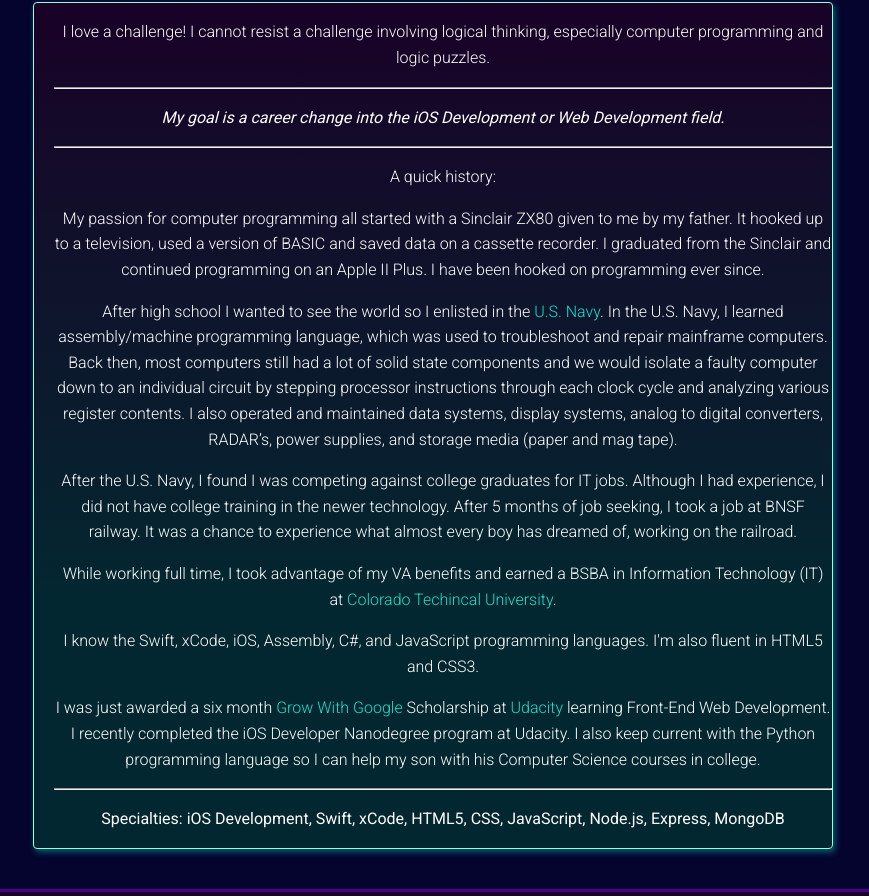
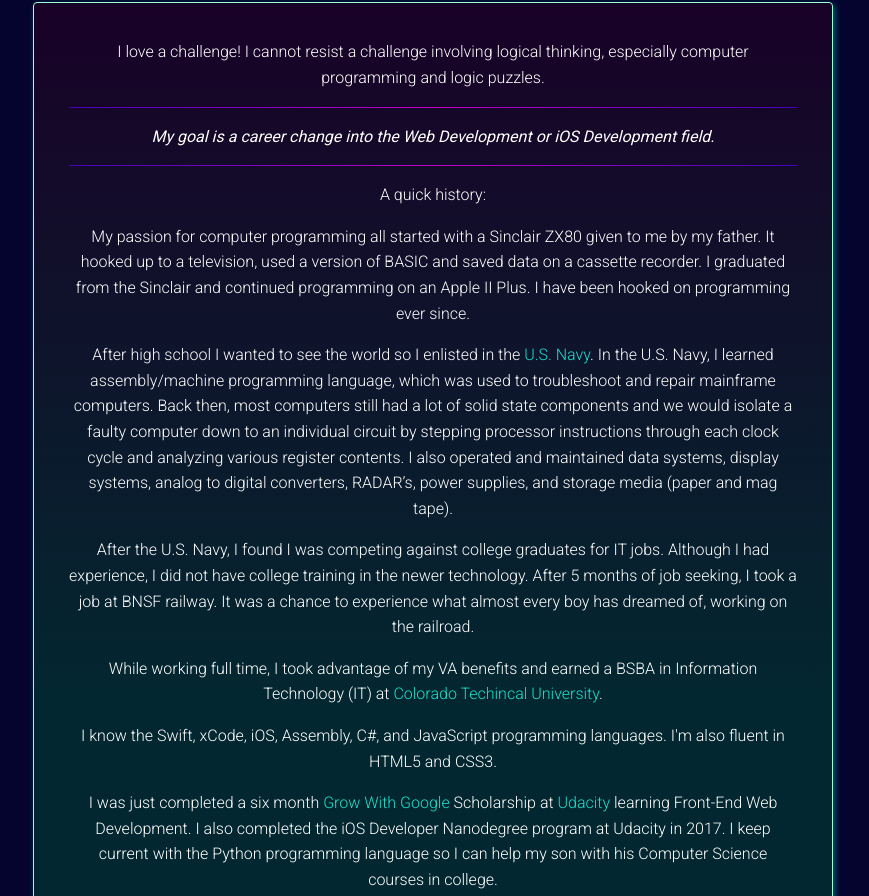
Before and after one commit to FlyingDad/My-Profile-Website, a website: page about.html in a window 1280 px wide. Shown: the part 416-1312 px from the top of the page, without its empty margins (207-1076 px from the left). Drawn offline with Linux system fonts and the light colour scheme.

Commit message:
Styles/content about page

```diff
--- a/about.html
+++ b/about.html
@@ -83,11 +83,11 @@
           <p>I love a challenge! I cannot resist a challenge involving logical thinking, especially computer programming and
             logic puzzles.
           </p>
-          <hr>
+          <hr class="style14">
           <p>
-            <strong><em>My goal is a career change into the iOS Development or Web Development field.</em></strong>
+            <strong><em>My goal is a career change into the Web Development or iOS Development field.</em></strong>
           </p>
-          <hr>
+          <hr class="style14">
 
           <p>A quick history:</p>
 
@@ -113,13 +113,13 @@
             CSS3.
           </p>
 
-          <p>I was just awarded a six month
+          <p>I was just completed a six month
             <a href="https://grow.google/developers/">Grow With Google</a> Scholarship at
-            <a href="https://www.udacity.com/">Udacity</a> learning Front-End Web Development. I recently completed the iOS Developer Nanodegree program at
-            Udacity. I also keep current with the Python programming language so I can help my son with his Computer Science
+            <a href="https://www.udacity.com/">Udacity</a> learning Front-End Web Development. I also completed the iOS Developer Nanodegree program at
+            Udacity in 2017. I  keep current with the Python programming language so I can help my son with his Computer Science
             courses in college. </p>
 
-          <hr>
+						<hr class="style14">
           <p>
             <strong>Specialties: iOS Development, Swift, xCode, HTML5, CSS, JavaScript, Node.js, Express, MongoDB</strong>
           </p>
--- a/assets/scss/partials/_layout.scss
+++ b/assets/scss/partials/_layout.scss
@@ -266,7 +266,7 @@
 		$blueHighlight 70%,
 		$blueHighlight 100%
 	);
-	padding-left: 20px;
+	padding: 20px 35px;
 	border: 1px solid lighten(rgb(0, 255, 149), 30);
 	margin-top: 50px;
 	margin-bottom: 20px;
@@ -274,3 +274,12 @@
 	box-shadow: 2px 3px 6px lighten(rgb(6, 95, 110), 1);
 	// transition: all linear 400ms;
 }
+
+hr.style14 {
+  border: 0;
+  height: 1px;
+  background-image: -webkit-linear-gradient(left, #5900ffaf, #ff00ffbd, #5900ffaf);
+  background-image: -moz-linear-gradient(left, #5900ffaf, #ff00ffbd, #5900ffaf);
+  background-image: -ms-linear-gradient(left, #5900ffaf, #ff00ffbd, #5900ffaf);
+  background-image: -o-linear-gradient(left, #5900ffaf, #ff00ffbd, #5900ffaf);
+}
```
Also changed, not shown: css/styles.css.
